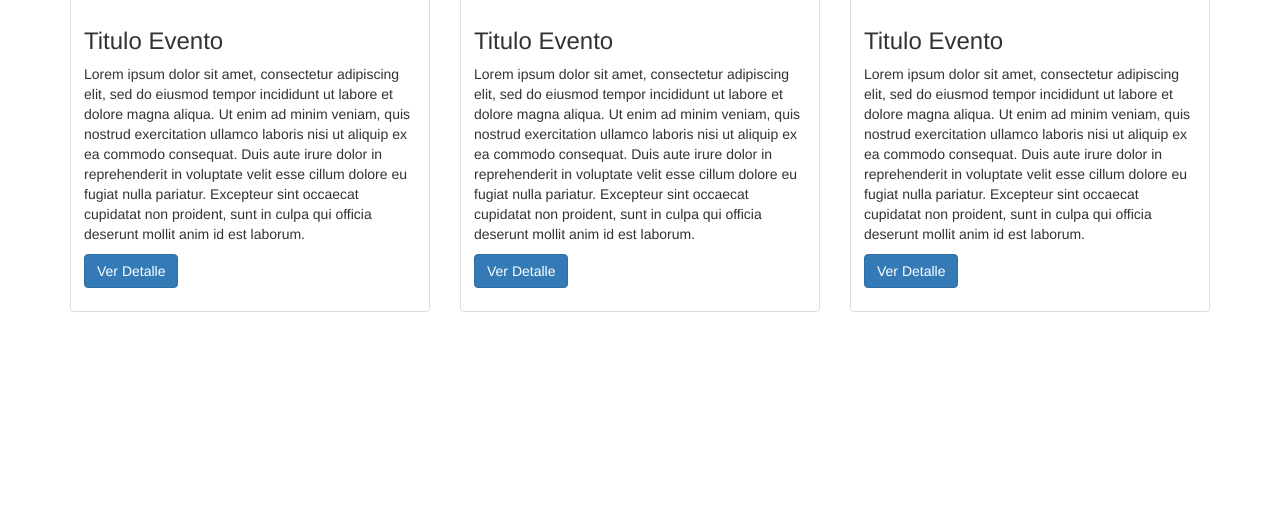
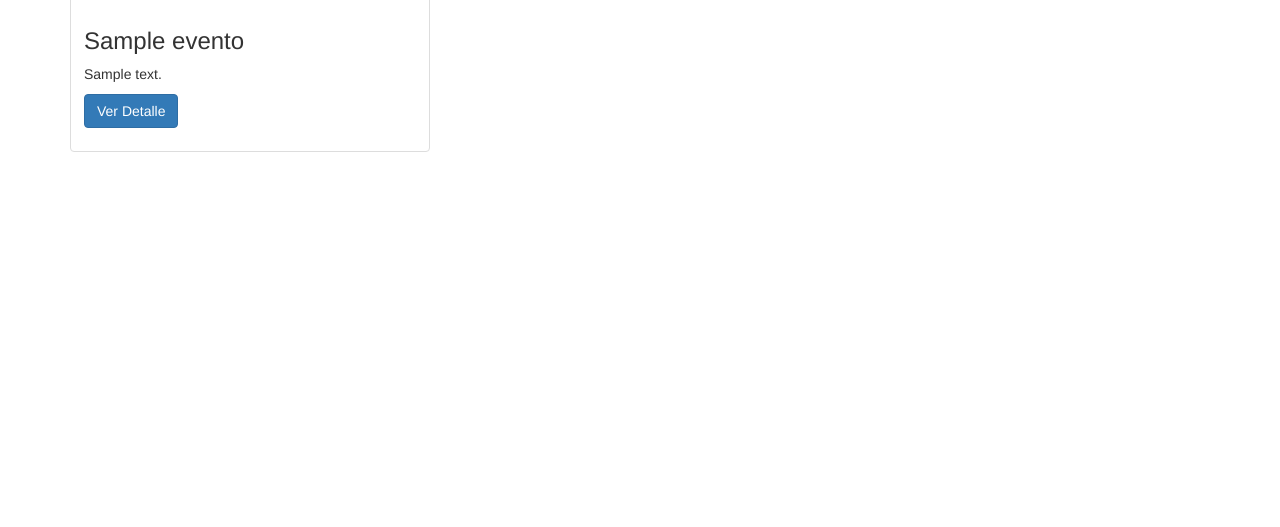
Before and after one commit to CesarVelazquez/codigoAbierto, a CodeIgniter app: page /ticket/ in a window 1280 px wide. Shown: the part 273-800 px from the top of the page. Run offline with CodeIgniter, Linux system fonts and the light colour scheme; tables that the repository leaves empty or names only in its code hold one stand-in row (values such as "Sample post"); data that the repository does not hold is empty.

Commit message:
bootstrap

```diff
--- a/application/controllers/inicio.php
+++ b/application/controllers/inicio.php
@@ -15,16 +15,16 @@ class inicio extends CI_Controller{
     function __construct() {
         parent::__construct();
         $this ->load->library('session');
-        //$this->load->model('lugar');
+        $this->load->model('evento');
     }
 
     function index()
     {
-        //$data=  $this->lugar->getLugares();
-        //echo json_encode($data);
-        $footer=array('ruta'=>  base_url('asset/js/inicio.js'));
-        $inicio=array('titulo'=>'Venta de Boletos');
-        $this->load->view('comun/header');
+        $data=  $this->evento->getEventos();
+        $header=array('titulo'=>'Venta de Boletos');
+        $inicio=array('eventos'=>$data);
+        $footer=array('ruta'=>  base_url('assets/js/inicio.js'));
+        $this->load->view('comun/header', $header);
         $this->load->view('comun/menu');
         $this->load->view('comun/login');
         $this->load->view('inicio', $inicio);
--- a/application/views/comun/footer.php
+++ b/application/views/comun/footer.php
@@ -1,6 +1,13 @@
 </div>
     <script src="<?php echo base_url('assets/js/jquery.min.js') ?>"></script>
     <script src="<?php echo base_url('assets/js/bootstrap.min.js') ?>"></script>
+    <?php
+    if(count($ruta)>0)
+    {
+        ?>
     <script src="<?php echo $ruta ?>"></script>
+    <?php
+    }
+    ?>
   </body>
 </html>
--- a/application/views/inicio.php
+++ b/application/views/inicio.php
@@ -1,32 +1,19 @@
 <div class="row">
+    <?php
+    foreach ($eventos as $evento)
+    {
+        ?>
     <div class="col-sm-6 col-md-4">
         <div class="thumbnail">
           <img src="http://lorempixel.com/400/200/people" alt="Evento">
           <div class="caption">
-      <h3>Titulo Evento</h3>
-      <p>Lorem ipsum dolor sit amet, consectetur adipiscing elit, sed do eiusmod tempor incididunt ut labore et dolore magna aliqua. Ut enim ad minim veniam, quis nostrud exercitation ullamco laboris nisi ut aliquip ex ea commodo consequat. Duis aute irure dolor in reprehenderit in voluptate velit esse cillum dolore eu fugiat nulla pariatur. Excepteur sint occaecat cupidatat non proident, sunt in culpa qui officia deserunt mollit anim id est laborum.</p>
+            <h3><?php echo $evento->nombre ?></h3>
+            <p><?php echo $evento->descripcion ?></p>
             <p><a href="#" class="btn btn-primary" role="button">Ver Detalle</a></p>
           </div>
         </div>
     </div>
-<div class="col-sm-6 col-md-4">
-  <div class="thumbnail">
-    <img src="http://lorempixel.com/400/200/cats" alt="Evento">
-    <div class="caption">
-      <h3>Titulo Evento</h3>
-      <p>Lorem ipsum dolor sit amet, consectetur adipiscing elit, sed do eiusmod tempor incididunt ut labore et dolore magna aliqua. Ut enim ad minim veniam, quis nostrud exercitation ullamco laboris nisi ut aliquip ex ea commodo consequat. Duis aute irure dolor in reprehenderit in voluptate velit esse cillum dolore eu fugiat nulla pariatur. Excepteur sint occaecat cupidatat non proident, sunt in culpa qui officia deserunt mollit anim id est laborum.</p>
-      <p><a href="#" class="btn btn-primary" role="button">Ver Detalle</a></p>
+    <?php
+    }
+    ?>
 </div>
-  </div>
-</div>
-<div class="col-sm-6 col-md-4">
-  <div class="thumbnail">
-    <img src="http://lorempixel.com/400/200/sports" alt="Evento">
-    <div class="caption">
-      <h3>Titulo Evento</h3>
-      <p>Lorem ipsum dolor sit amet, consectetur adipiscing elit, sed do eiusmod tempor incididunt ut labore et dolore magna aliqua. Ut enim ad minim veniam, quis nostrud exercitation ullamco laboris nisi ut aliquip ex ea commodo consequat. Duis aute irure dolor in reprehenderit in voluptate velit esse cillum dolore eu fugiat nulla pariatur. Excepteur sint occaecat cupidatat non proident, sunt in culpa qui officia deserunt mollit anim id est laborum.</p>
-      <p><a href="#" class="btn btn-primary" role="button">Ver Detalle</a></p>
-    </div>
-  </div>
-</div>
-</div>
--- /dev/null
+++ b/assets/js/inicio.js
@@ -0,0 +1,5 @@
+/*
+ * To change this license header, choose License Headers in Project Properties.
+ * To change this template file, choose Tools | Templates
+ * and open the template in the editor.
+ */
--- a/nbproject/private/private.xml
+++ b/nbproject/private/private.xml
@@ -3,11 +3,10 @@
     <editor-bookmarks xmlns="http://www.netbeans.org/ns/editor-bookmarks/2" lastBookmarkId="0"/>
     <open-files xmlns="http://www.netbeans.org/ns/projectui-open-files/2">
         <group>
-            <file>file:/C:/xampp/htdocs/ticket/codigoAbierto/application/views/comun/menu.php</file>
             <file>file:/C:/xampp/htdocs/ticket/codigoAbierto/application/views/comun/header.php</file>
             <file>file:/C:/xampp/htdocs/ticket/codigoAbierto/application/controllers/inicio.php</file>
             <file>file:/C:/xampp/htdocs/ticket/codigoAbierto/application/views/inicio.php</file>
-            <file>file:/C:/xampp/htdocs/ticket/codigoAbierto/application/views/comun/login.php</file>
+            <file>file:/C:/xampp/htdocs/ticket/codigoAbierto/application/models/evento.php</file>
             <file>file:/C:/xampp/htdocs/ticket/codigoAbierto/application/views/comun/footer.php</file>
         </group>
     </open-files>
```
Lines whose indentation alone changed are shown as unchanged.
